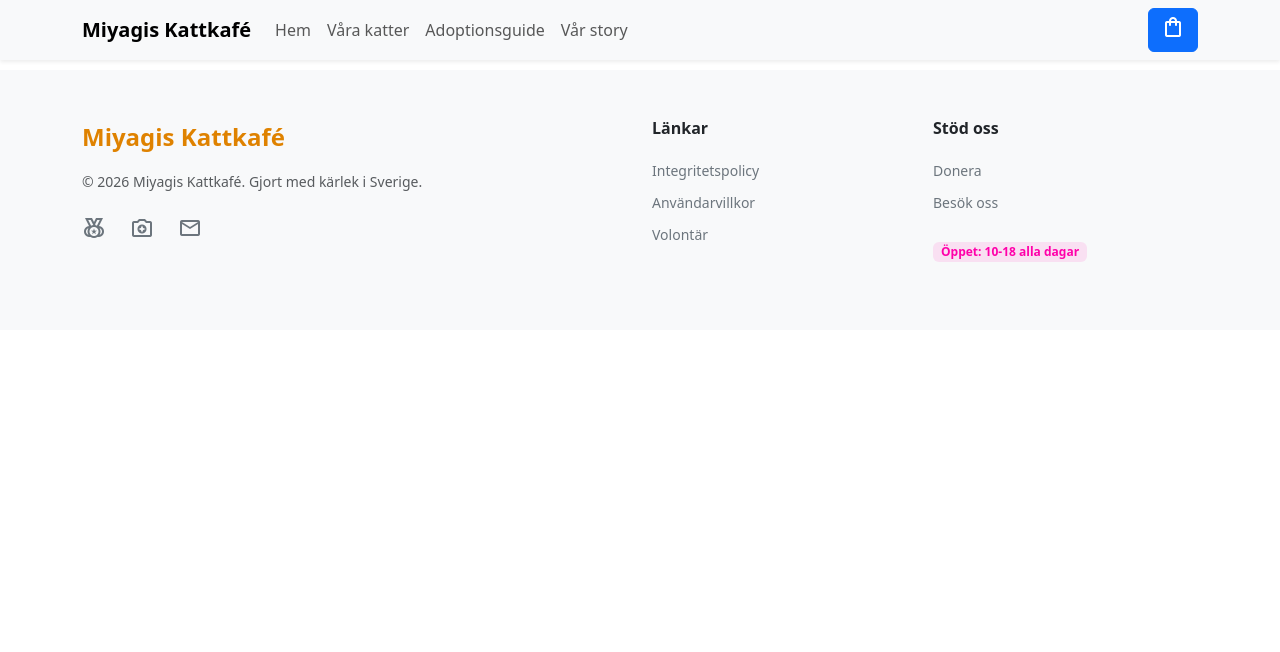
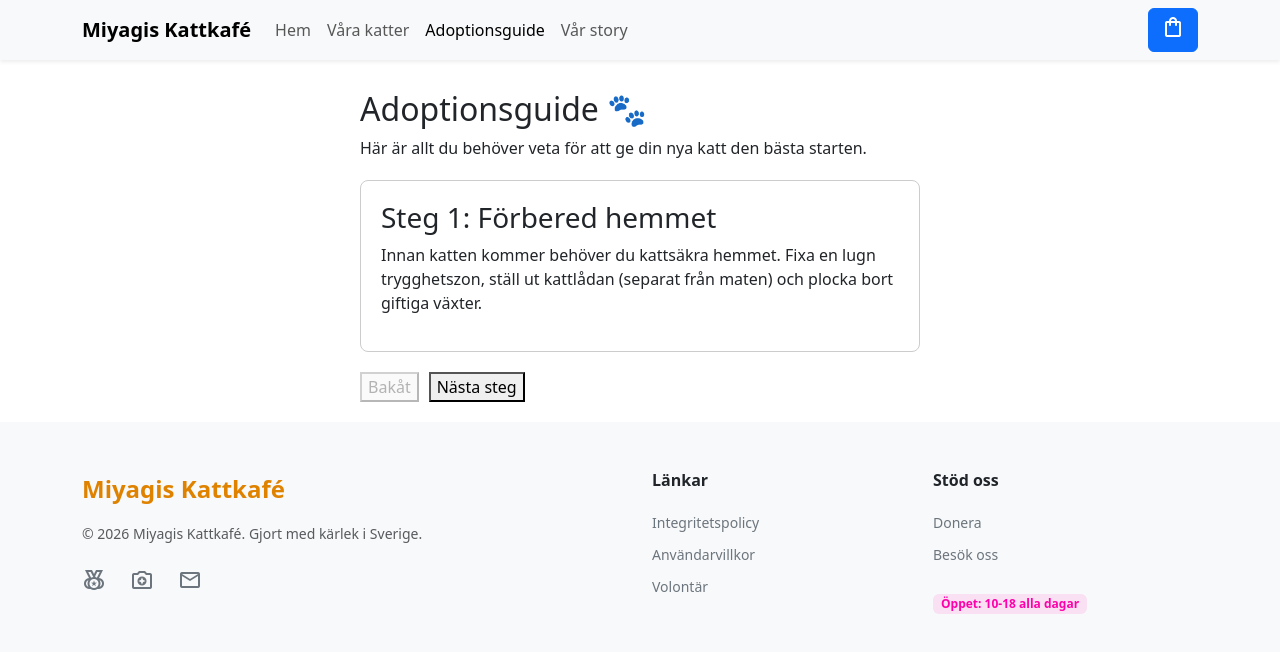
Before and after one commit to findingthecodex/MiyagiCatCafeReact, a React (Vite) app: page /adoptionguide in a window 1280 px wide. Shown: the top 652 px of the page. Built offline with nearby package versions, Linux system fonts and the light colour scheme.

Commit message:
Added: Adoption guide page

```diff
--- a/src/App.jsx
+++ b/src/App.jsx
@@ -8,6 +8,7 @@ import Cats from './pages/Cats'
 import Cart from './pages/Cart'
 import Checkout from './pages/Checkout'
 import Story from './pages/Story'
+import AdoptionGuide from './pages/AdoptionGuide'
 
 function App() {
   return (
@@ -25,6 +26,7 @@ function App() {
           <Route path="/cart" element={<Cart />} />
           <Route path="/checkout" element={<Checkout />} />
           <Route path="/story" element={<Story />} />
+          <Route path="/adoptionguide" element={<AdoptionGuide />} />
         </Routes>
       </main>
       <Footer />
--- a/src/components/NavBar.jsx
+++ b/src/components/NavBar.jsx
@@ -46,7 +46,7 @@ export default function NavBar() {
               <Nav.Link as={Link} to="/cats" active={pathname === '/cats'}>
                 Våra katter
               </Nav.Link>
-              <Nav.Link as={Link} to="/adoptionsguide" active={pathname === '/adoptionsguide'}>
+              <Nav.Link as={Link} to="/adoptionguide" active={pathname === '/adoptionguide'}>
                 Adoptionsguide
               </Nav.Link>
               <Nav.Link as={Link} to="/story" active={pathname === '/story'}>
--- /dev/null
+++ b/src/pages/AdoptionGuide.jsx
@@ -0,0 +1,53 @@
+import React, { useState } from 'react';
+
+// 1. Data för guiden (kan senare flyttas till en egen fil)
+const guideSteps = [
+  {
+    id: 1,
+    title: "Förbered hemmet",
+    content: "Innan katten kommer behöver du kattsäkra hemmet. Fixa en lugn trygghetszon, ställ ut kattlådan (separat från maten) och plocka bort giftiga växter."
+  },
+  {
+    id: 2,
+    title: "De första dagarna",
+    content: "Låt katten utforska i sin egen takt. Sätt dig på golvet och låt den komma till dig. Tvinga inte fram mys i början."
+  },
+  {
+    id: 3,
+    title: "Introducera mat och rutiner",
+    content: "Katter älskar rutiner. Servera mat på fasta tider och se till att det alltid finns färskt vatten tillgängligt."
+  }
+];
+
+export default function AdoptionGuide() {
+  // Om du vill visa ett steg i taget kan du använda state
+  const [activeStep, setActiveStep] = useState(0);
+
+  return (
+    <div style={{ padding: '20px', maxWidth: '600px', margin: '0 auto' }}>
+      <h2>Adoptionsguide 🐾</h2>
+      <p>Här är allt du behöver veta för att ge din nya katt den bästa starten.</p>
+
+      {/* Steg-kort */}
+      <div style={{ border: '1px solid #ccc', padding: '20px', borderRadius: '8px', margin: '20px 0' }}>
+        <h3>Steg {guideSteps[activeStep].id}: {guideSteps[activeStep].title}</h3>
+        <p>{guideSteps[activeStep].content}</p>
+      </div>
+
+      {/* Navigering mellan stegen */}
+      <button
+        disabled={activeStep === 0}
+        onClick={() => setActiveStep(activeStep - 1)}
+      >
+        Bakåt
+      </button>
+      <button
+        disabled={activeStep === guideSteps.length - 1}
+        onClick={() => setActiveStep(activeStep + 1)}
+        style={{ marginLeft: '10px' }}
+      >
+        Nästa steg
+      </button>
+    </div>
+  );
+}
```
